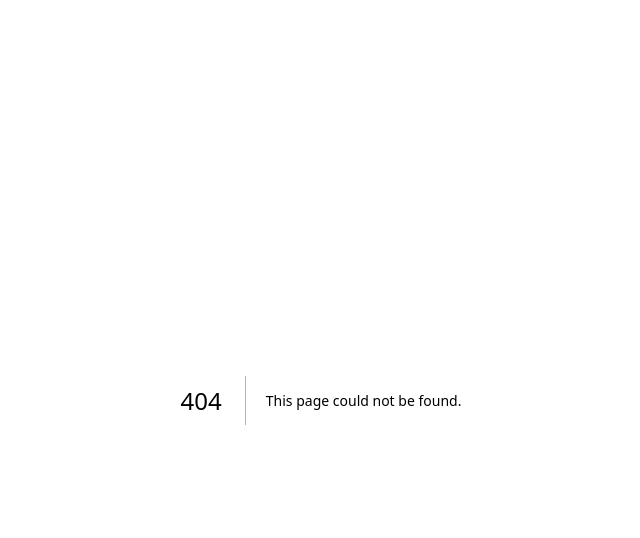
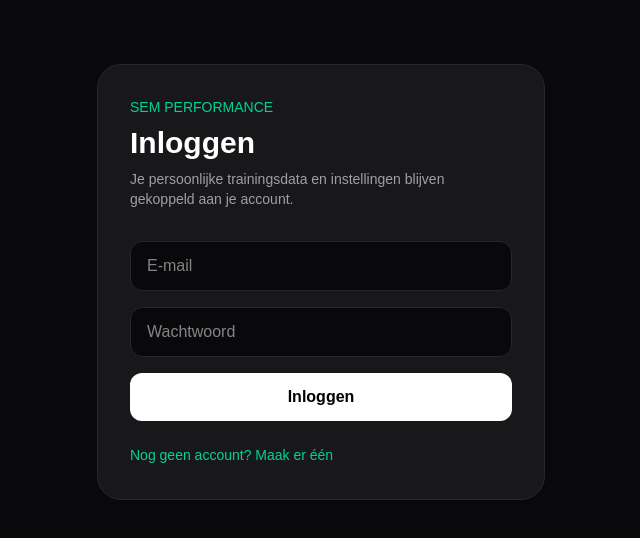
Before and after one commit to sembosch03/sem-ai-coach, a Next.js app: page /login in a window 1280 px wide. Before the commit this address had no page. Shown: the top 538 px of the page, without its empty margins (319-959 px from the left). Built offline with nearby package versions, Linux system fonts and the light colour scheme; no server answers.

Commit message:
feat: add account login page

```diff
--- /dev/null
+++ b/app/login/page.tsx
@@ -0,0 +1,89 @@
+"use client";
+
+import { FormEvent, useState } from "react";
+import { createBrowserSupabaseClient } from "@/lib/supabase/browser";
+
+export default function LoginPage() {
+  const supabase = createBrowserSupabaseClient();
+  const [email, setEmail] = useState("");
+  const [password, setPassword] = useState("");
+  const [mode, setMode] = useState<"login" | "signup">("login");
+  const [message, setMessage] = useState("");
+
+  async function submit(event: FormEvent) {
+    event.preventDefault();
+    if (!supabase) {
+      setMessage("Supabase is nog niet ingesteld.");
+      return;
+    }
+
+    setMessage("Bezig...");
+
+    const result =
+      mode === "login"
+        ? await supabase.auth.signInWithPassword({ email, password })
+        : await supabase.auth.signUp({ email, password });
+
+    if (result.error) {
+      setMessage(result.error.message);
+      return;
+    }
+
+    if (mode === "signup" && !result.data.session) {
+      setMessage("Account gemaakt. Controleer je e-mail als bevestiging aan staat.");
+      return;
+    }
+
+    window.location.href = "/";
+  }
+
+  return (
+    <main className="min-h-screen bg-zinc-950 px-6 py-16 text-white">
+      <div className="mx-auto max-w-md rounded-3xl border border-zinc-800 bg-zinc-900 p-8">
+        <p className="text-sm text-emerald-400">SEM PERFORMANCE</p>
+        <h1 className="mt-2 text-3xl font-bold">
+          {mode === "login" ? "Inloggen" : "Account maken"}
+        </h1>
+        <p className="mt-2 text-sm text-zinc-400">
+          Je persoonlijke trainingsdata en instellingen blijven gekoppeld aan je account.
+        </p>
+
+        <form onSubmit={submit} className="mt-8 space-y-4">
+          <input
+            type="email"
+            required
+            value={email}
+            onChange={(event) => setEmail(event.target.value)}
+            placeholder="E-mail"
+            className="w-full rounded-xl border border-zinc-800 bg-zinc-950 px-4 py-3 outline-none"
+          />
+          <input
+            type="password"
+            required
+            minLength={6}
+            value={password}
+            onChange={(event) => setPassword(event.target.value)}
+            placeholder="Wachtwoord"
+            className="w-full rounded-xl border border-zinc-800 bg-zinc-950 px-4 py-3 outline-none"
+          />
+
+          <button className="w-full rounded-xl bg-white px-4 py-3 font-semibold text-black">
+            {mode === "login" ? "Inloggen" : "Account maken"}
+          </button>
+        </form>
+
+        {message && <p className="mt-4 text-sm text-zinc-400">{message}</p>}
+
+        <button
+          onClick={() => {
+            setMode(mode === "login" ? "signup" : "login");
+            setMessage("");
+          }}
+          className="mt-6 text-sm text-emerald-400"
+        >
+          {mode === "login" ? "Nog geen account? Maak er één" : "Heb je al een account? Log in"}
+        </button>
+      </div>
+    </main>
+  );
+}
```
